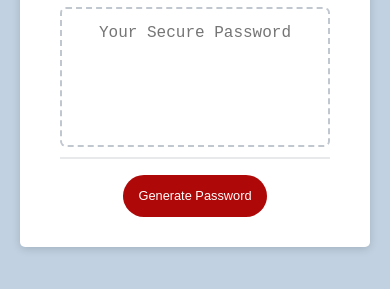
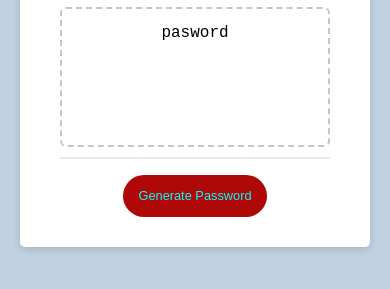
Before and after one commit to oshkoshbagoshh/simple-password-generator, a plain HTML site: page index.html in a window 390 px wide. Both pictures are taken after a click on the button "Generate Password". Shown: the part 309-598 px from the top of the page. Drawn offline with Linux system fonts and the light colour scheme.

Commit message:
updated js

```diff
--- a/Develop/assets/scripts/script.js
+++ b/Develop/assets/scripts/script.js
@@ -4,62 +4,123 @@
   PSEUDOCODE
 ====================
 
+Step 1 - ask for the length of a password using a  prompt, then save it to a variable
+
+  //prompt
+  // save it to a variable
 
 
-// Assignment Code
+Step 2.  - check the length provided by the user is between 8 - 128
+
+
+Step 3 - prompt the user which criteia they would like to include: lowercase, uppercase, specialchar, num
+
+Step 4 - validate the user selected at least one prompt by confirming for uppercase, lowercase, numbers, special char
+then save it to a variable
+
+Step 5 - Create the combined array using the push method
+
+   //Combine the confirmed arrays
+  / / create an array for uppercase letters, lowercase letters...
+  //create a new array variable to have a new password with the length provided by the user, that includes the types the user selected
+
+Step 5 - randomly select an item from the combined array
+  // use the math floor function
+  // push it to the new password array and step up until we get the length of the user input
+
+
+********************************************/
+
+
+
+// # START
+
+
+// Step 0 - clear the console on every refresh
+console.clear();
+
+// Step 1 - user will click the button to generate password
+var lowercaseLetters = ['a','b','c','d','e','f','g','h','i','j','k','l','m','n','o','p','q','r','s','t','u','v','w','x','y','z']; //// log to consoleog to the console
+var uppercaseLetters = ['A','B','C',"D","E","F","G","H","I","J", "K", "L", "M", "N", "O", "P","Q","R","S","T","U","V","W","X","Y","Z"];
+var num_set = [1,2,3,4,5,6,7,8,9,0];
+var special_char = ['!', '#', "$", "%", "&", "@", "%","&", "|", "^", "_",];
+console.log(lowercaseLetters);
+console.log(uppercaseLetters);
+console.log(num_set);
+console.log(special_char);
+
+
+console.log("This is the combined set:"+lowercaseLetters + uppercaseLetters + num_set+ special_char);
+
+var all_characters = (lowercaseLetters+ uppercaseLetters + num_set + special_char);
+console.log(all_characters);
+
+console.log(typeof all_characters);
+console.log(all_characters.length);
+
+var length_of_string = all_characters.length;
+console.log(length_of_string);
+
+// print the string indexes
+
+
+// 142 total combined characters
+
+
+// turn the strings into an array
+
+// function password_sets_array () {
+//   var password_st_array_ = (lowercaseLetters + uppercaseLetters + special_char + num_set);
+
+//   console.log(password_st_array_);
+
+//   var arraySet1 = password_set_1.split(",");// lower and uppercase
+//   console.log(arraySet1);
+
+
+
+
+var password_set_1 = lowercaseLetters + uppercaseLetters;
+console.log(password_set_1);
+
+var arraySet1 = password_set_1.split(",");// lower and uppercase
+console.log(arraySet1);
+
+// function clickTheButton () {
+//   window.prompt ("Please press the button to generate a password.");
+
+// }
+// // Assignment Code
 var generateBtn = document.querySelector("#generate");
 
-// Write password to the #password input
+
+// console.log(generateBtn);
+// // log to the console
+
+
+
+
+// // Write password to the #password input
 function writePassword() {
-  // alert("working")
+
   var password = generatePassword();
-  var passwordText = document.querySelector("#password");
+  var passwordText = document.querySelector("#password"); // from the text area
 
   passwordText.value = password;
+  console.log(passwordText.textContent);
+
+}
+// log to the console
+
+
+// // Add event listener to generate button
+generateBtn.addEventListener("click", writePassword);
+console.log(generateBtn.addEventListener("click", writePassword));
+
+function generatePassword(params) {
+  return "pasword";
+
 
 }
 
-// Add event listener to generate button
-generateBtn.addEventListener("click", writePassword);
-
-function generate password(){
-  return "hello"
-}
-
-
-//ask for the length of a password
-  //prompt
-  //save it to a variable
-//check the length provided by the user is a number and in between 8 and 128
-
-//confirm: 4 for uppercase, lowercase, numbers, and special characters
-  // save it to a variable
-//check if one of the  uppercase or lowercase or num or sp char is there
-   //Combine the confirmed arrays
-// create an array for uppercase letters, lowercase letters...
-//create an array variable to have a new password with the length provided by the user.
-[]
-//random item from the combined array and push it to new password array and do this
-step up to the length of user input.
-
-************************/
-
-
-
-// Assignment code here
-
-
-// Get references to the #generate element
-var generateBtn = document.querySelector("#generate");
-
-// Write password to the #password input
-function writePassword() {
-  var password = generatePassword();
-  var passwordText = document.querySelector("#password");
-
-  passwordText.value = password;
-
-}
-
-// Add event listener to generate button
-generateBtn.addEventListener("click", writePassword);
+ console.log("end of the program");
--- a/Develop/assets/style/style.css
+++ b/Develop/assets/style/style.css
@@ -122,9 +122,9 @@ button[disabled] {
 }
 
 
+/* iPhone media queries */
 
-
-@media (max-width: 690px) {
+@media (max-width: 812px) {
   .btn {
     font-size: 1rem;
     margin: 16px 0px 0px 0px;
@@ -136,8 +136,11 @@ button[disabled] {
   }
 }
 
+
 @media (max-width: 500px) {
   .btn {
     font-size: 0.8rem;
+    flex-wrap: wrap;
+    color: aqua;
   }
 }
```
Also changed, not shown: index.html (+0 -1 lines).
